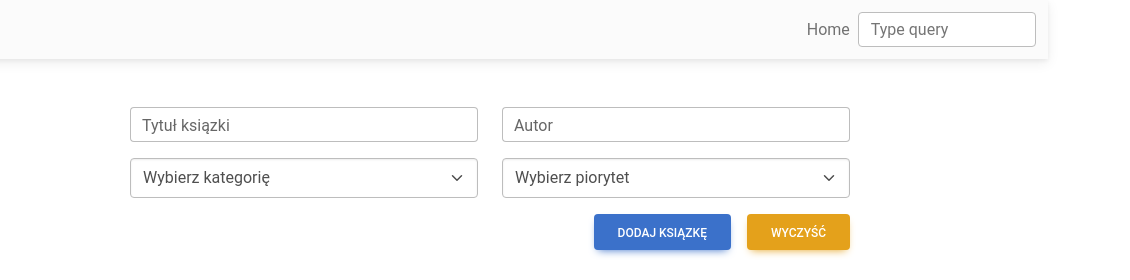
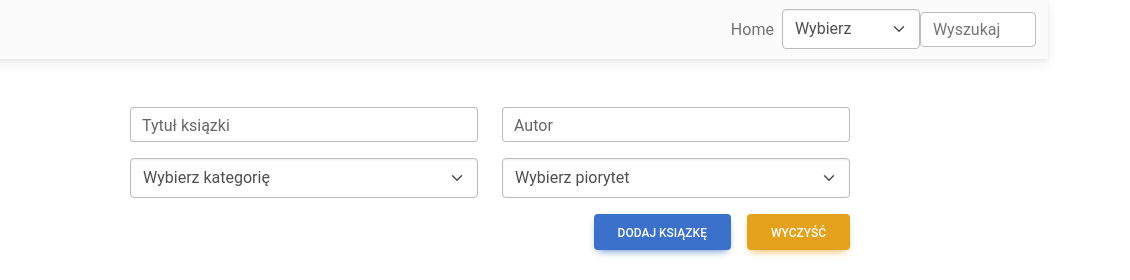
Before and after one commit to KSzot/toDoLibrary, a website built with webpack: page index.html in a window 1280 px wide. Shown: the top 280 px of the page, 150-1280 px from the left. Built offline with nearby package versions, Linux system fonts and the light colour scheme.

Commit message:
filter to each one column done

```diff
--- a/index.html
+++ b/index.html
@@ -43,6 +43,18 @@
               <li class="nav-item">
                 <a class="nav-link" aria-current="page" href="#">Home</a>
               </li>
+              <li class="nav-item">
+                <select
+                  class="form-select lessWidth"
+                  aria-label="Default select example"
+                  id="categoryFilter"
+                >
+                  <option selected>Wybierz</option>
+                  <option value="1" data-value="title">Tytuł ksiązki</option>
+                  <option value="2" data-value="author">Autor</option>
+                  <option value="3" data-value="category">Kategoria</option>
+                </select>
+              </li>
               <li class="nav-item d-none">
                 <a class="nav-link" href="#">Link</a>
               </li>
@@ -50,11 +62,11 @@
             <!-- Left links -->
 
             <!-- Search form -->
-            <form class="d-flex input-group w-auto">
+            <form class="d-flex input-group lessWidth">
               <input
                 type="search"
                 class="form-control"
-                placeholder="Type query"
+                placeholder="Wyszukaj"
                 aria-label="Search"
                 id="searchInput"
               />
--- a/js/index.js
+++ b/js/index.js
@@ -30,8 +30,8 @@ class Controller {
     this.model.sortColumn(columnName);
   };
 
-  handleSearchInput = (value) => {
-    this.model.filterByValue(value, 'author');
+  handleSearchInput = (value, columnName) => {
+    this.model.filterByValue(value, columnName);
   };
 }
 
--- a/js/view.js
+++ b/js/view.js
@@ -8,6 +8,7 @@ class View {
     this.btnClearOne = document.getElementById('btnClearOne');
     this.tableBook = document.getElementById('tableBook');
     this.searchInput = document.getElementById('searchInput');
+    this.categoryFilter = document.getElementById('categoryFilter');
   }
 
   _getValues = () => {
@@ -80,7 +81,12 @@ class View {
 
   bindSearchInput = (handler) => {
     this.searchInput.addEventListener('input', (event) => {
-      handler(event.target.value);
+      if (this.categoryFilter.selectedIndex != 0) {
+        const columnName = this.categoryFilter[
+          this.categoryFilter.selectedIndex
+        ].dataset.value;
+        handler(event.target.value, columnName);
+      }
     });
     // this.searchInput.addEventListener('click', (event) => {
     //   handler(event.target.value);
--- a/scss/main.scss
+++ b/scss/main.scss
@@ -9,3 +9,19 @@
 .cursorPointer {
   cursor: pointer;
 }
+
+.lessWidth {
+  width: auto;
+  @media only screen and (max-width: 991px) {
+    width: 30%;
+  }
+  @media only screen and (max-width: 767px) {
+    width: 35%;
+  }
+  @media only screen and (max-width: 600px) {
+    width: 50%;
+  }
+  @media only screen and (max-width: 360px) {
+    width: 70%;
+  }
+}
```
